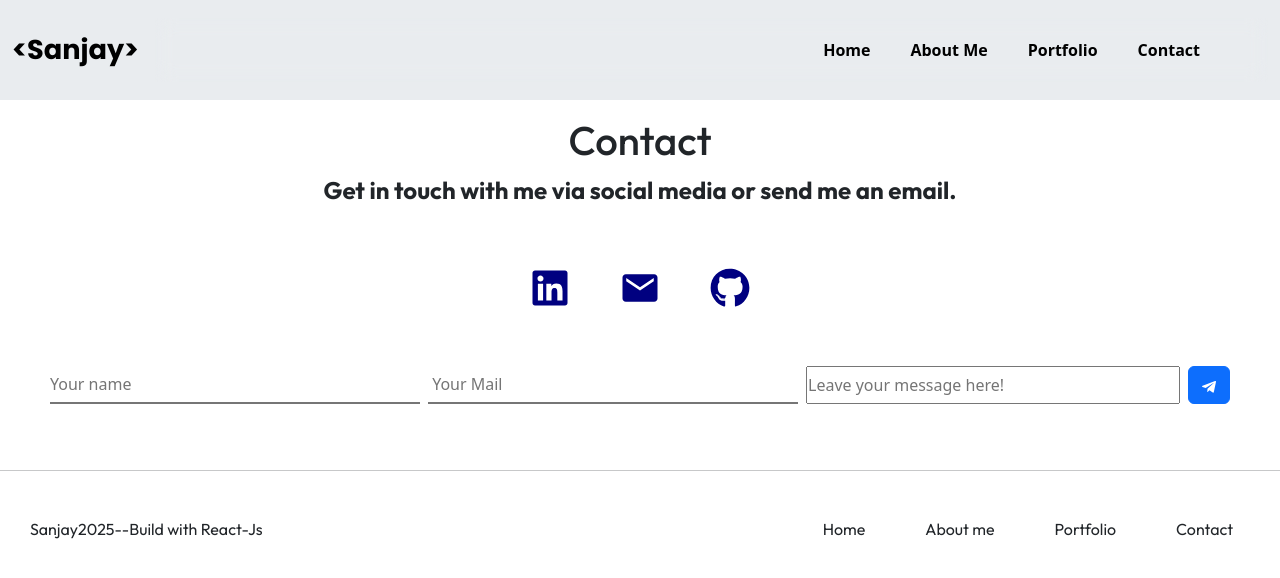
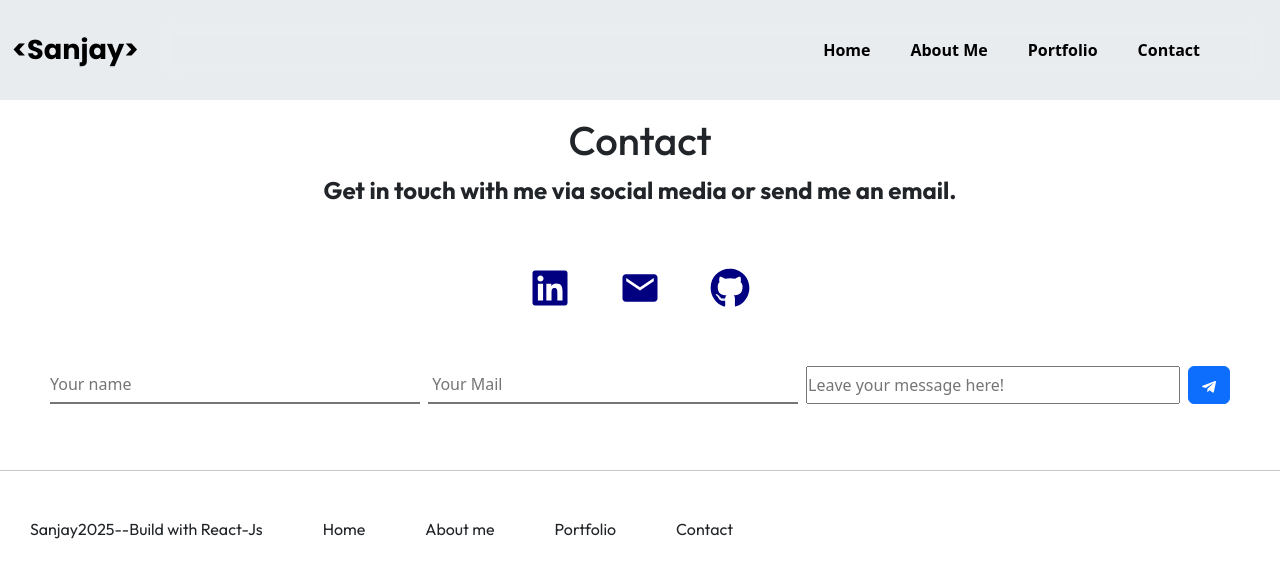
Before and after one commit to sanjaysurendran56/Personal-Portfolio, a React (Create React App) app: page /Contact in a window 1280 px wide. Shown: the top 578 px of the page. Built offline with nearby package versions, Linux system fonts and the light colour scheme; a web font is replaced by a local one.

Commit message:
Update Work.css

```diff
--- a/src/Components/Work/Work.css
+++ b/src/Components/Work/Work.css
@@ -86,8 +86,6 @@ blockquote{
       font-family: Outfit;
     }
     .tabhapc{
-      position: relative;
-      left: 500px;
      font-family: Outfit;
      cursor: pointer;
     }
```
